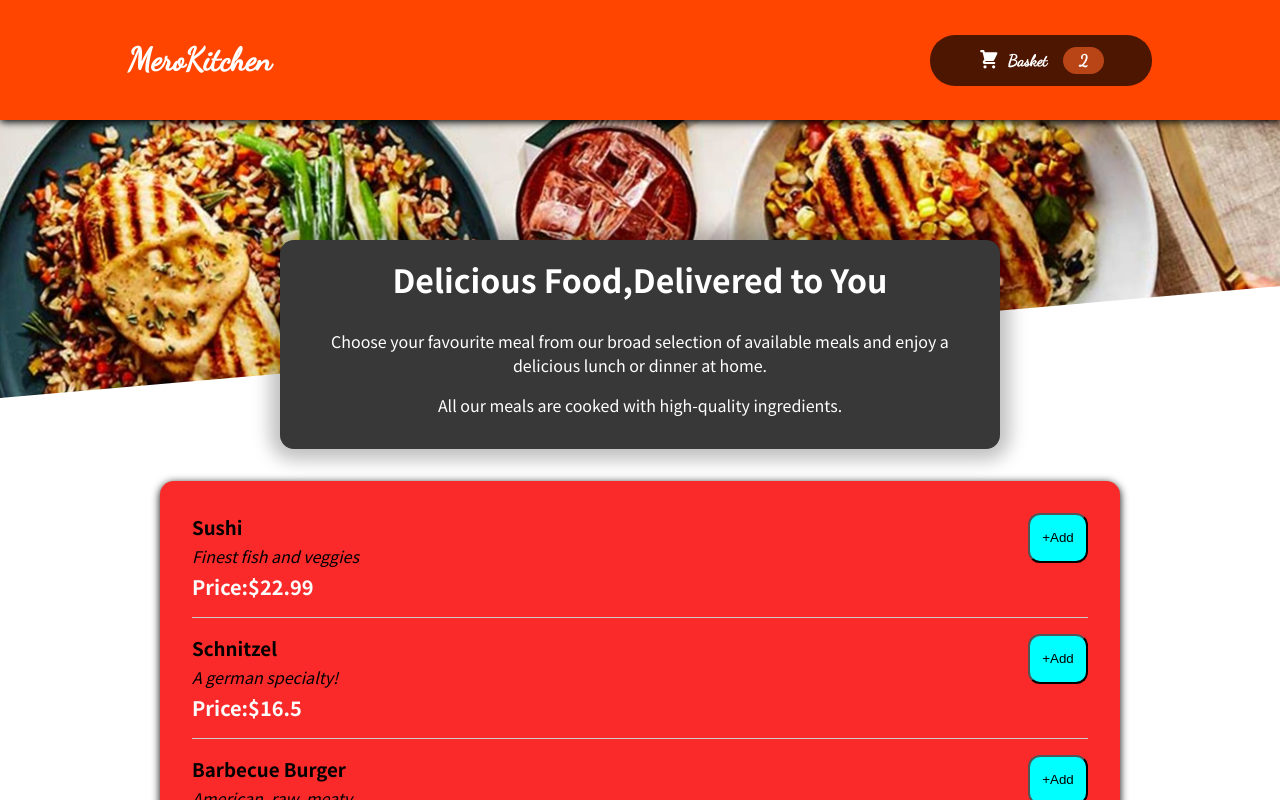
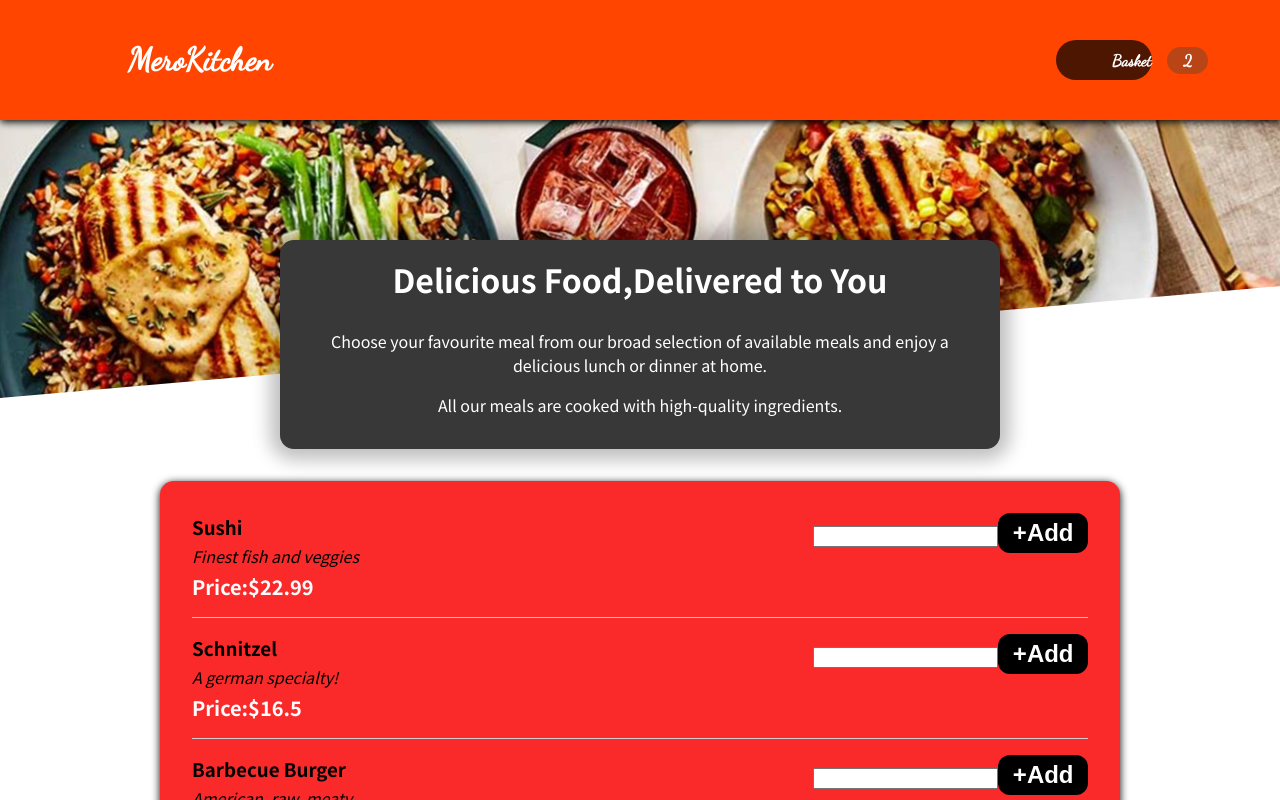
Before and after one commit to PrabeshPP/FoodApp, a React (Create React App) app: page / in a window 1280 px wide. Shown: the top 800 px of the page. Built offline with nearby package versions, Linux system fonts and the light colour scheme.

Commit message:
MealItemForm

```diff
--- a/src/Components/Meals/MealItem/MealItem.js
+++ b/src/Components/Meals/MealItem/MealItem.js
@@ -7,7 +7,7 @@
             <div>
             <h3>{props.name}</h3>
             <div className={classes.description}>{props.description}</div>
-            <div className={classes.price}>{`Price:\$${props.price}`}</div>
+            <div className={classes.price}>{`Price:$${props.price}`}</div>
             </div>
             <div>
                 <MealItemForm/>
--- a/src/Components/Meals/MealItem/MealItemForm.js
+++ b/src/Components/Meals/MealItem/MealItemForm.js
@@ -3,6 +3,7 @@
 const MealItemForm=(props)=>{
     return(
         <form className={classes.form}>
+        <input></input>
             <button>+Add</button>
         </form>
     )
--- a/src/Components/Meals/MealItem/MealItemForm.module.css
+++ b/src/Components/Meals/MealItem/MealItemForm.module.css
@@ -1,10 +1,20 @@
 .form{
-    display: flex;
+    text-align: right;
 }
 
-.form button{
+ button{
+    cursor: pointer;
     border-radius: 12px;
-    height: 50px;
-    width: 60px;
-    background-color: aqua;
+    border: none;
+    height: 5vh;
+    width: 7vw;
+    background-color:black;
+    color: white;
+    font-weight: bold;
+    font-size: 3vh;
 }
+
+button:hover,
+button:active{
+    background-color: teal;
+}
```
